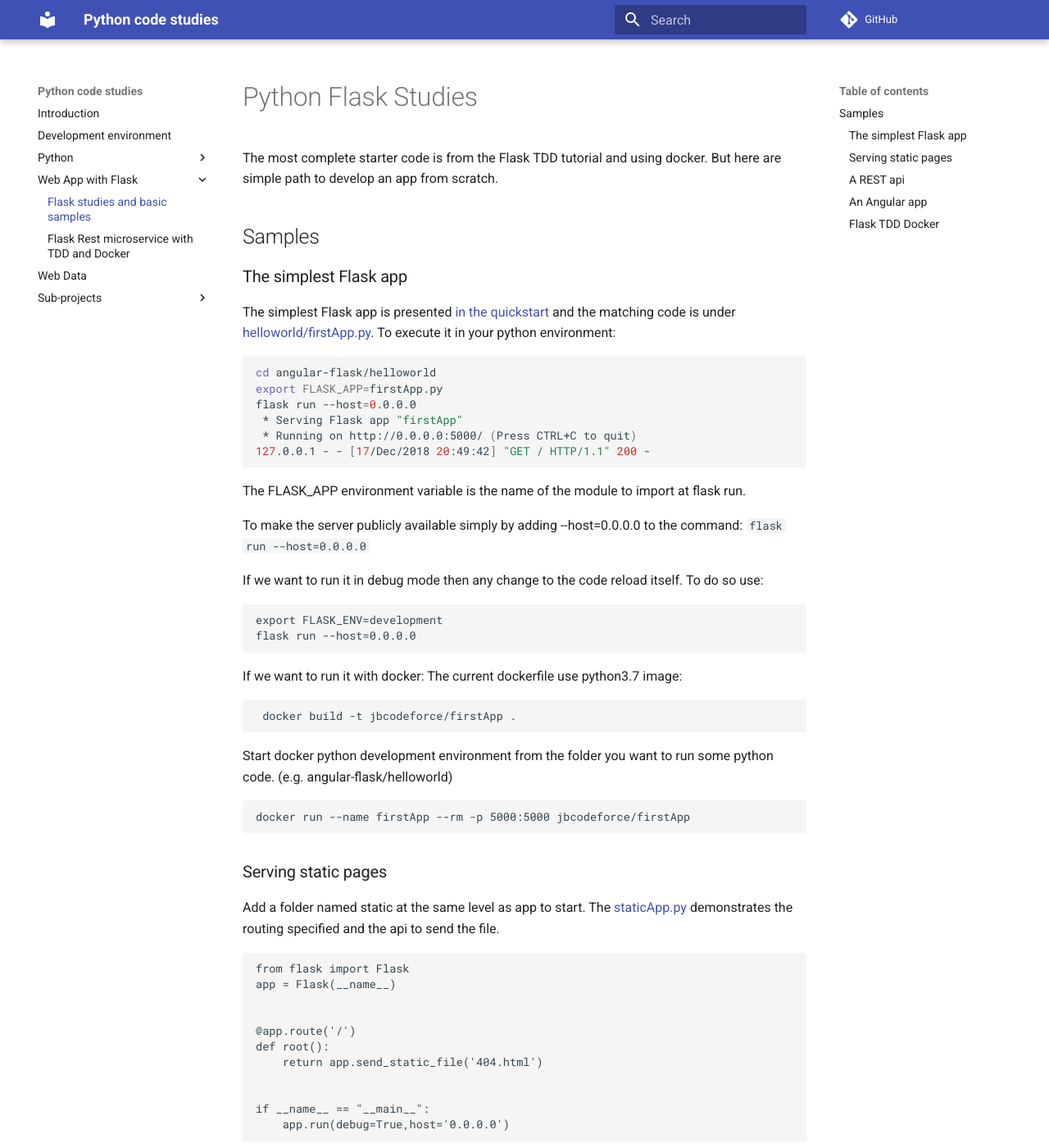
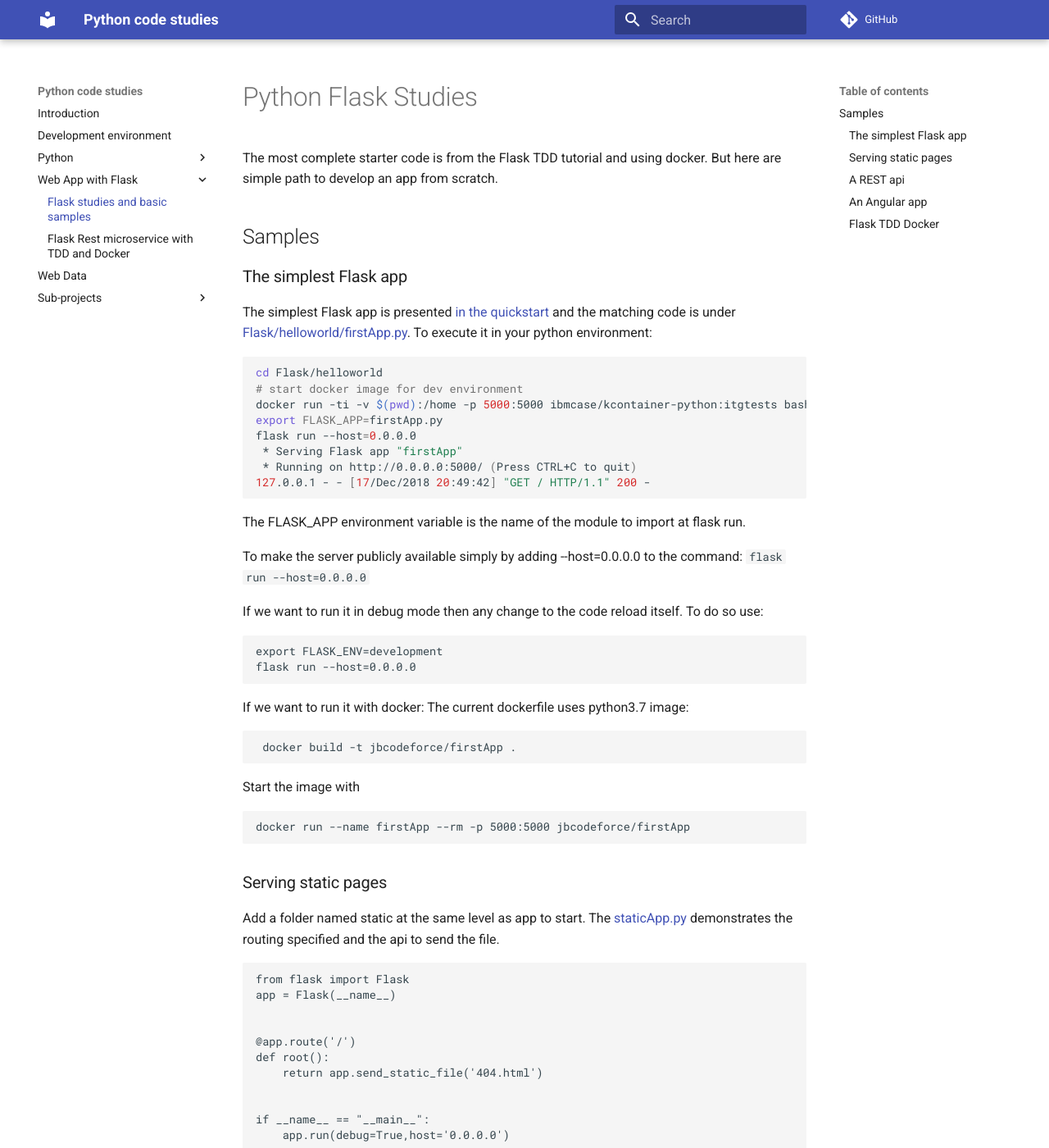
Before and after one commit to jbcodeforce/python-code, an MkDocs documentation site: the page built from docs/flask/readme.md, in a window 1280 px wide and 1400 px high. Shown: the whole window at 82% size. Built offline with MkDocs 1.6.1 and Material for MkDocs 9.7.7, drawn with Linux system fonts in a browser that asks for light colours; comment, search, counter and statistics services are not loaded.

Commit message:
Work on odo and flask to k8s

````diff
--- a/docs/flask/readme.md
+++ b/docs/flask/readme.md
@@ -6,10 +6,12 @@ The most complete starter code is from the Flask TDD tutorial and using docker.
 
 ### The simplest Flask app
 
-The simplest Flask app is presented [in the quickstart](http://flask.pocoo.org/docs/1.0/quickstart/) and the matching code is under [helloworld/firstApp.py](https://github.com/jbcodeforce/python-code/blob/master/angular-flask/helloworld/firstApp.py). To execute it in your python environment:
+The simplest Flask app is presented [in the quickstart](http://flask.pocoo.org/docs/1.0/quickstart/) and the matching code is under [Flask/helloworld/firstApp.py](https://github.com/jbcodeforce/python-code/blob/master/Flask/helloworld/firstApp.py). To execute it in your python environment:
 
 ```shell
-cd angular-flask/helloworld
+cd Flask/helloworld
+# start docker image for dev environment
+docker run -ti -v $(pwd):/home -p 5000:5000 ibmcase/kcontainer-python:itgtests bash
 export FLASK_APP=firstApp.py
 flask run --host=0.0.0.0
  * Serving Flask app "firstApp"
@@ -27,11 +29,14 @@ export FLASK_ENV=development
 flask run --host=0.0.0.0
 ```
 
-If we want to run it with docker: The current dockerfile use python3.7 image:
-```
+If we want to run it with docker: The current dockerfile uses python3.7 image:
+
+```shell
  docker build -t jbcodeforce/firstApp .
 ```
-Start docker python development environment from the folder you want to run some python code. (e.g. angular-flask/helloworld)
+
+Start the image with
+
 ```
 docker run --name firstApp --rm -p 5000:5000 jbcodeforce/firstApp
 ```
````
Also changed, not shown: docs/dev-env.md (+25 -9 lines), 14 other files.
